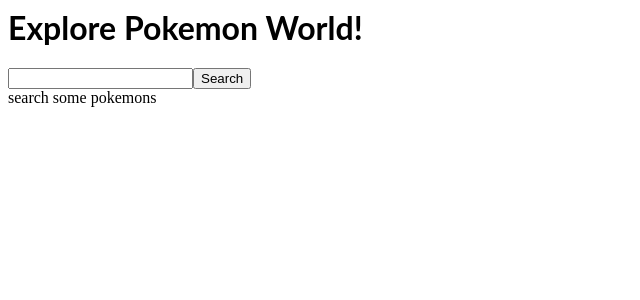
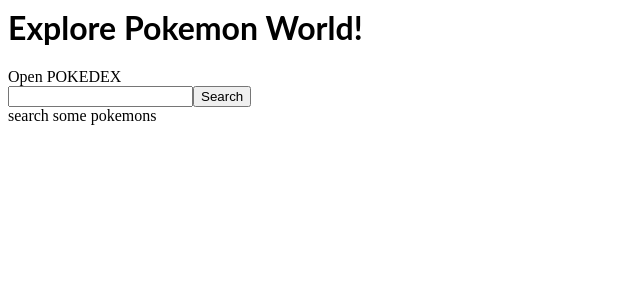
Before and after one commit to elzp/Pokemon-browser-in-react, a React (Create React App) app: page / in a window 1280 px wide. Shown: the top 300 px of the page, without its empty margins (0-640 px from the left). Built offline with nearby package versions, Linux system fonts and the light colour scheme.

Commit message:
Add skeleton of Pokedex and 'open'&'close' divs

```diff
--- a/App.tsx
+++ b/App.tsx
@@ -4,11 +4,12 @@
 import Input from './Input';
 import ResultBoard from './ResultBoard';
 import Button from './Button';
+import Pokedex from './Pokedex';
 
 export default function App() {
   const [searchValue, setSearchValue] = useState('');
   const [search, setSearch] = useState(false);
-
+  const [ispokedexVisible, setVsibilityOfPokedex] = React.useState(false);
   function onInputChange(e) {
     console.log(e.target.value);
     setSearchValue(e.target.value);
@@ -21,6 +22,10 @@
   return (
     <div>
       <h1>Explore Pokemon World!</h1>
+      <div onClick={() => setVsibilityOfPokedex(true)}>Open POKEDEX</div>
+      {ispokedexVisible && (
+        <Pokedex setVsibilityOfPokedex={setVsibilityOfPokedex} />
+      )}
       <Input onInputChange={onInputChange} />
       <Button
         onClickFn={(e) => {
--- /dev/null
+++ b/Pokedex.tsx
@@ -0,0 +1,10 @@
+import * as React from 'react';
+
+export default function Pokedex(props) {
+  return (
+    <div>
+      Pokedex
+      <div onClick={() => props.setVsibilityOfPokedex(false)}>close</div>
+    </div>
+  );
+}
```
